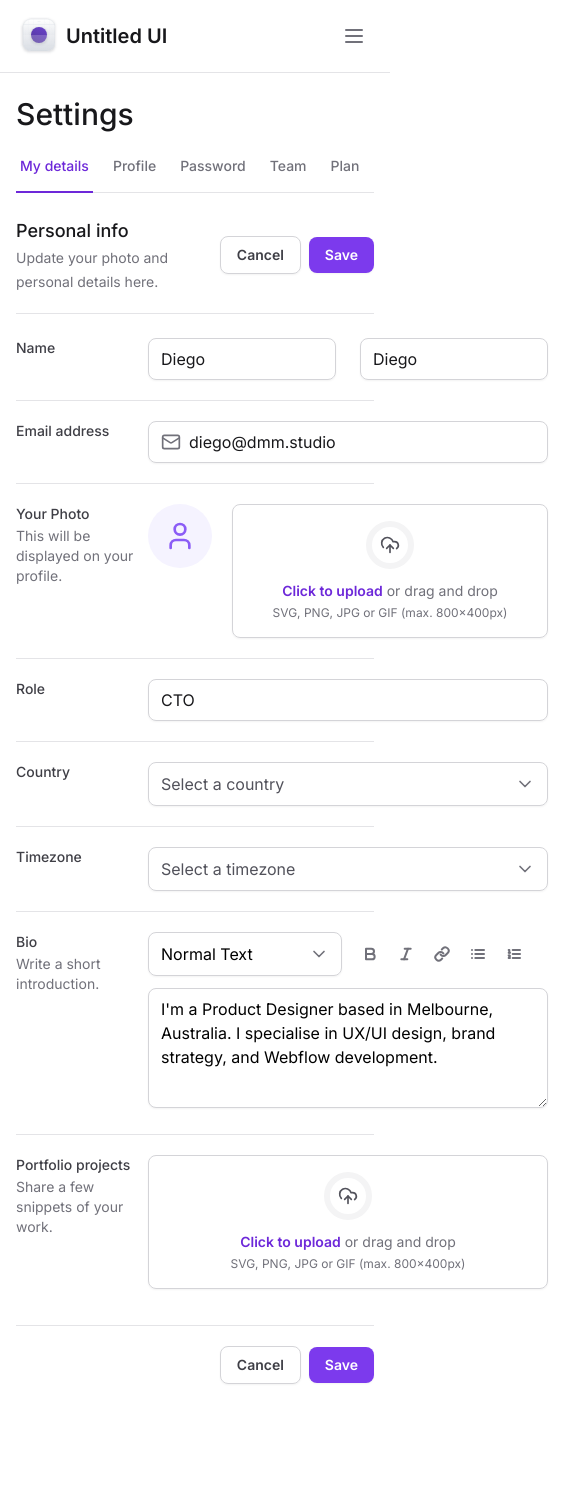
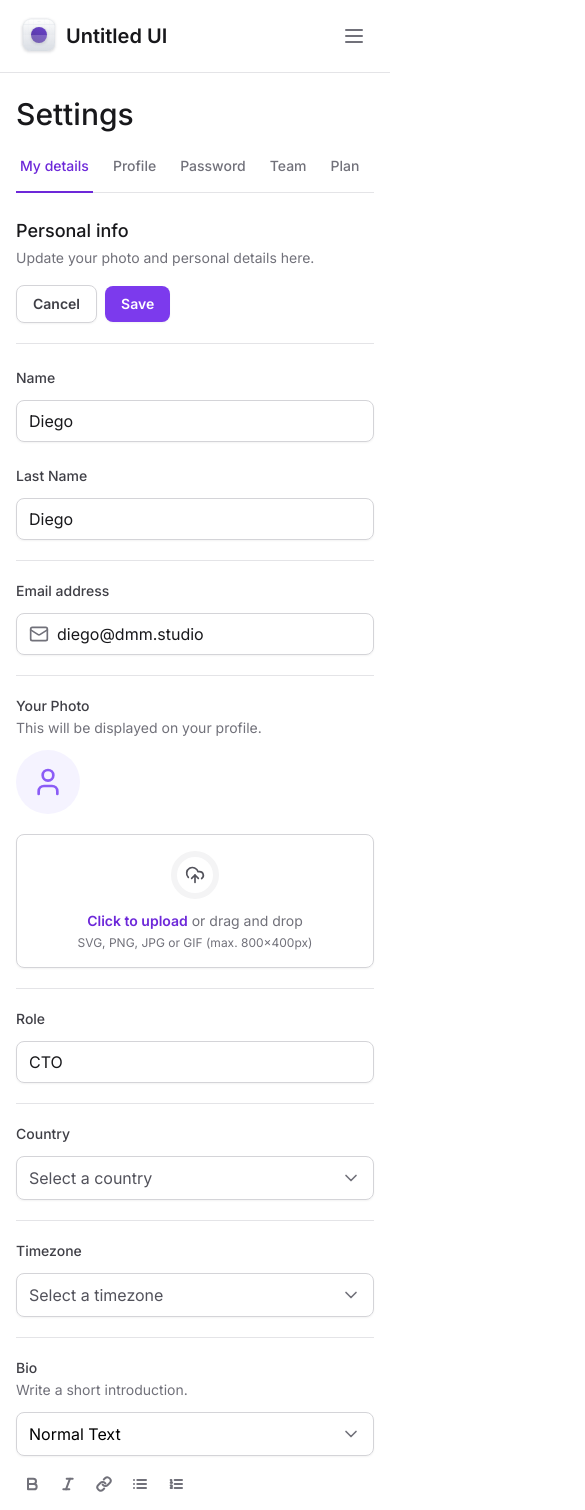
Before and after one commit to diegommagno/rocketseat-tailwind-next, a Next.js app: page / in a window 390 px wide. Shown: the top 1510 px of the page, 585 px wide, since content can reach past the window. Before the commit the page ends 1432 px from the top, so only its background shows below. Built offline with nearby package versions, Linux system fonts and the light colour scheme.

Commit message:
:sparkles: Feat: Add responsive form

```diff
--- a/src/app/page.tsx
+++ b/src/app/page.tsx
@@ -15,7 +15,7 @@ export default function Home() {
       <SettingsTabs />
 
       <div className="mt-6 flex flex-col">
-        <div className="flex items-center justify-between border-b border-zinc-200 pb-5">
+        <div className="flex flex-col justify-between gap-4 border-b border-zinc-200 pb-5 lg:flex-row lg:items-center">
           <div className="space-y-1">
             <h2 className="text-lg font-medium text-zinc-900">Personal info</h2>
             <span className="text-sm text-zinc-500">
@@ -36,25 +36,34 @@ export default function Home() {
           id="settings"
           className="mt-6 flex w-full flex-col gap-5 divide-y divide-zinc-200"
         >
-          <div className="grid grid-cols-form gap-3">
+          <div className="flex flex-col gap-3 lg:grid lg:grid-cols-form">
             <label
               htmlFor="firstName"
               className="text-sm font-medium text-zinc-700"
             >
               Name
             </label>
-            <div className="grid grid-cols-2 gap-6">
+            <div className="flex flex-col gap-6 lg:grid lg:grid-cols-2">
               <Input.Root>
                 <Input.Control id="firstName" defaultValue="Diego" />
               </Input.Root>
 
-              <Input.Root>
-                <Input.Control defaultValue="Diego" />
-              </Input.Root>
+              <div className="flex flex-col gap-3 lg:block">
+                <label
+                  htmlFor="lastName"
+                  className="text-sm font-medium text-zinc-700 lg:sr-only"
+                >
+                  Last Name
+                </label>
+
+                <Input.Root>
+                  <Input.Control id="lastName" defaultValue="Diego" />
+                </Input.Root>
+              </div>
             </div>
           </div>
 
-          <div className="grid grid-cols-form gap-3 pt-5">
+          <div className="flex flex-col gap-3 pt-5 lg:grid lg:grid-cols-form">
             <label
               htmlFor="email"
               className="text-sm font-medium text-zinc-700"
@@ -74,7 +83,7 @@ export default function Home() {
             </Input.Root>
           </div>
 
-          <div className="grid grid-cols-form gap-3 pt-5">
+          <div className="flex flex-col gap-3 pt-5 lg:grid lg:grid-cols-form">
             <label
               htmlFor="photo"
               className="text-sm font-medium text-zinc-700"
@@ -84,14 +93,14 @@ export default function Home() {
                 This will be displayed on your profile.
               </span>
             </label>
-            <FileInput.Root className="flex items-start gap-5">
+            <FileInput.Root className="flex flex-col gap-5 lg:flex-row lg:items-start">
               <FileInput.ImagePreview />
               <FileInput.Trigger />
               <FileInput.Control />
             </FileInput.Root>
           </div>
 
-          <div className="grid grid-cols-form gap-3 pt-5">
+          <div className="flex flex-col gap-3 pt-5 lg:grid lg:grid-cols-form">
             <label htmlFor="role" className="text-sm font-medium text-zinc-700">
               Role
             </label>
@@ -100,7 +109,7 @@ export default function Home() {
             </Input.Root>
           </div>
 
-          <div className="grid grid-cols-form gap-3 pt-5">
+          <div className="flex flex-col gap-3 pt-5 lg:grid lg:grid-cols-form">
             <label
               htmlFor="country"
               className="text-sm font-medium text-zinc-700"
@@ -113,7 +122,7 @@ export default function Home() {
             </Select>
           </div>
 
-          <div className="grid grid-cols-form gap-3 pt-5">
+          <div className="flex flex-col gap-3 pt-5 lg:grid lg:grid-cols-form">
             <label
               htmlFor="timezone"
               className="text-sm font-medium text-zinc-700"
@@ -129,7 +138,7 @@ export default function Home() {
             </Select>
           </div>
 
-          <div className="grid grid-cols-form gap-3 pt-5">
+          <div className="flex flex-col gap-3 pt-5 lg:grid lg:grid-cols-form">
             <label htmlFor="bio" className="text-sm font-medium text-zinc-700">
               Bio
               <span className="mt-0.5 block text-sm font-normal text-zinc-500">
@@ -137,7 +146,7 @@ export default function Home() {
               </span>
             </label>
             <div className="space-y-3">
-              <div className="grid grid-cols-2 gap-3">
+              <div className="flex flex-col gap-3 lg:grid lg:grid-cols-2">
                 <Select placeholder="" defaultValue="normal">
                   <SelectItem
                     value="normal"
@@ -180,7 +189,7 @@ export default function Home() {
             </div>
           </div>
 
-          <div className="grid grid-cols-form gap-3 pt-5">
+          <div className="flex flex-col gap-3 pt-5 lg:grid lg:grid-cols-form">
             <label
               htmlFor="projects"
               className="text-sm font-medium text-zinc-700"
```
